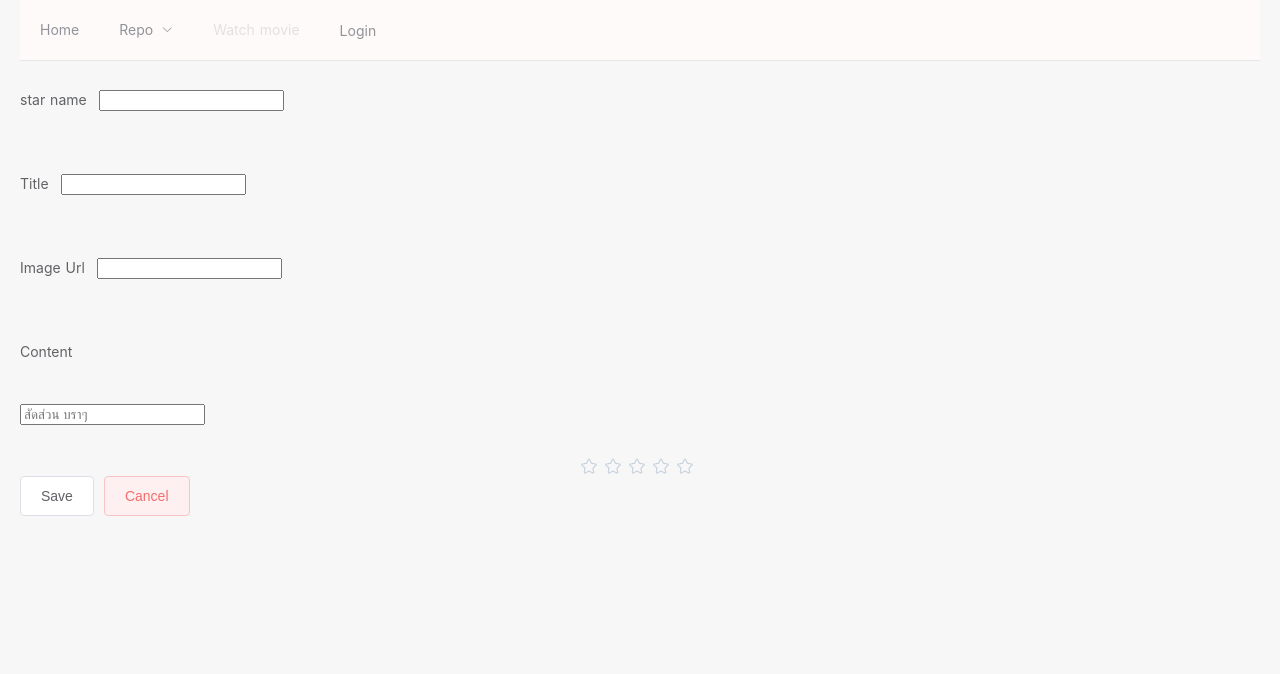
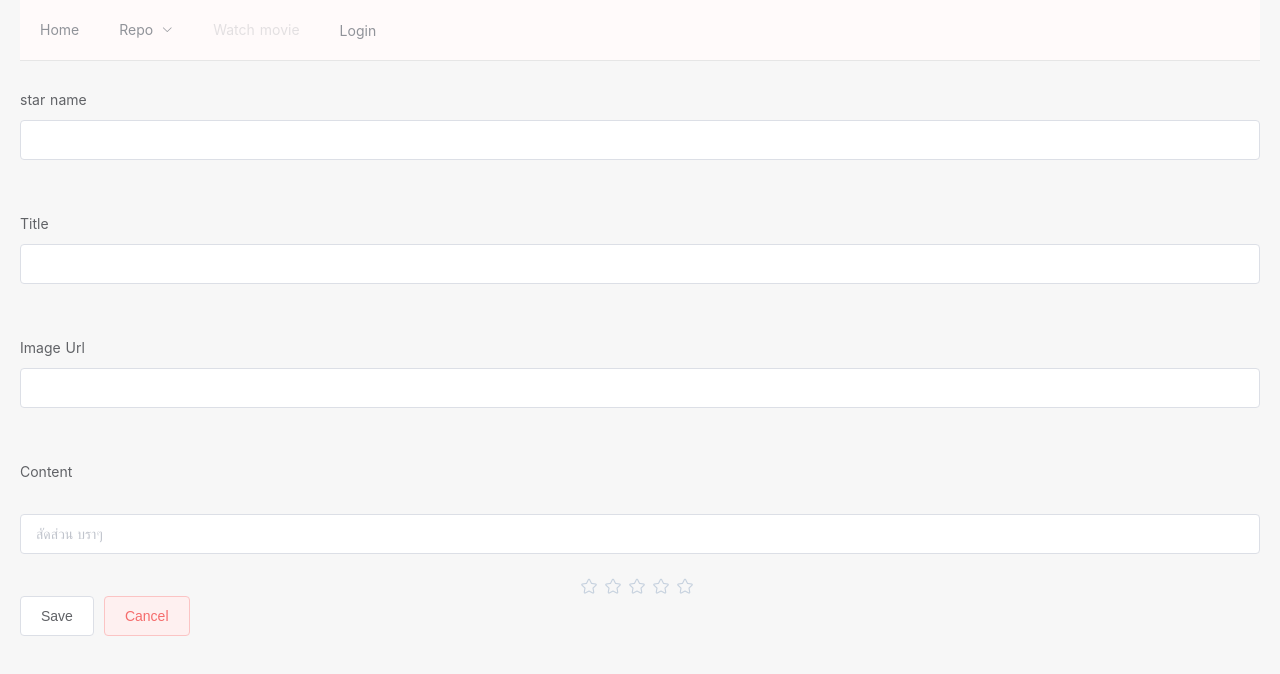
Before and after one commit to SirawichDev/Av-Star-Books, a Nuxt app: page /admin/new-post in a window 1280 px wide. Shown: the top 674 px of the page. Built offline with nearby package versions, Linux system fonts and the light colour scheme.

Commit message:
fixed it

```diff
--- a/components/UI/input.vue
+++ b/components/UI/input.vue
@@ -2,18 +2,18 @@
 <div>
 <el-form-item >
     <span slot="label">{{labels}}</span>
-    <input v-if="controltype === 'input'"
+    <el-input v-if="controltype === 'input'"
         v-bind="$attrs"
-        :value="value"
-        @input="$emit('input', $event.target.value)"/>
+        value=""
+        @input.native="$emit('input', $event.target.value)"/>
 </el-form-item>
 <el-form-item>
-    <input
+    <el-input
         v-if="controltype=== 'textarea'"
         placeholder="สัดส่วน บราๆ"
            v-bind="$attrs"
-        :value="value"
-        @input="$emit('input', $event.target.value)"/>
+        value=""
+        @input.native="$emit('input', $event.target.value)"/>
 </el-form-item>
 
 </div>
@@ -34,7 +34,13 @@ export default {
         labels: {
             type: String,
             default: ''
-        }
+        },
+        methods: {
+      change(event) {
+        console.log("The value is: " + event.target.value);
+        //HERE I can't get "event.target"
+      }
+    }
     }
 }
 </script>
```
